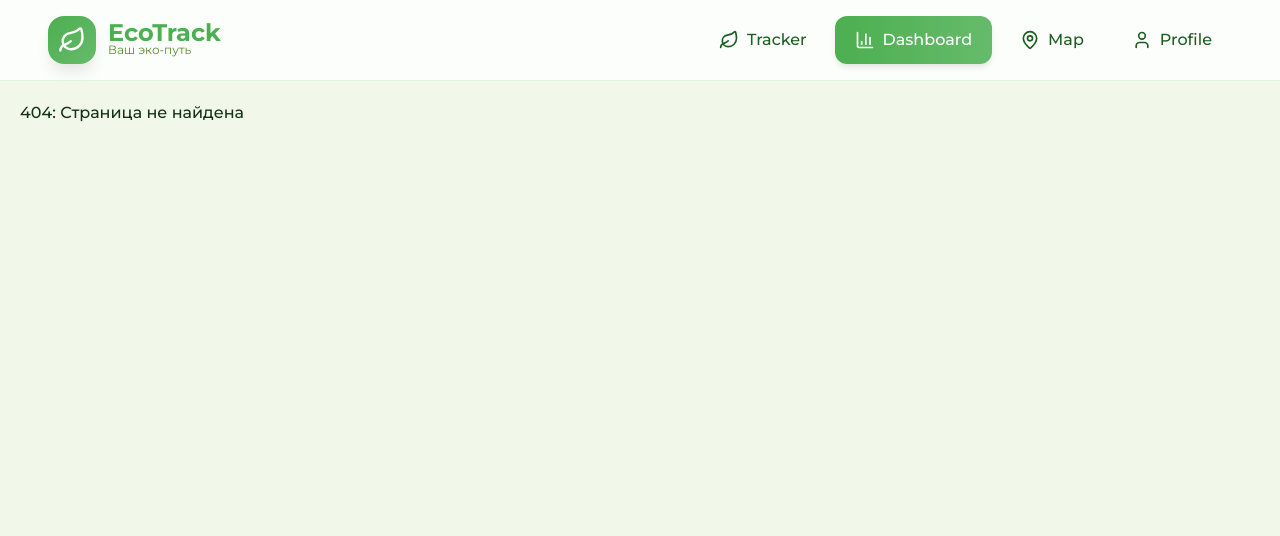
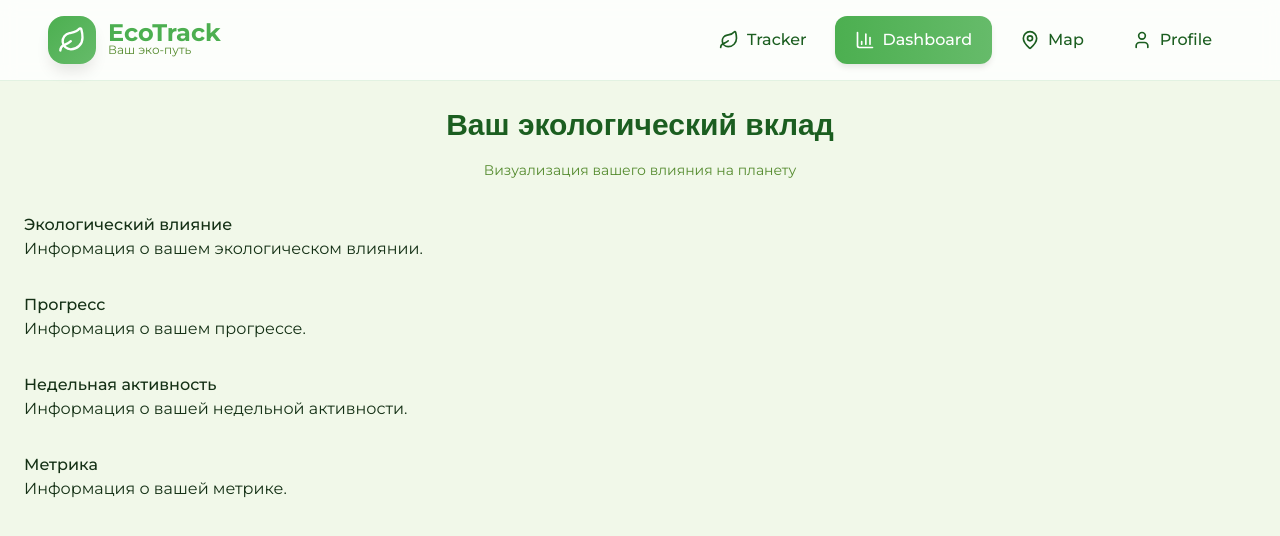
Before and after one commit to AlsouAR/Eco_Track, a React app: page /dashboard in a window 1280 px wide. Before the commit this address had no page. Shown: the top 536 px of the page. Built offline with nearby package versions, Linux system fonts and the light colour scheme.

Commit message:
Создана структура папок и компонентов для дашборда

```diff
--- a/src/app.tsx
+++ b/src/app.tsx
@@ -2,8 +2,8 @@ import React from 'react';
 import { Routes, Route } from 'react-router-dom';
 import HomePage from "./pages/home";
 import Header from "./features/header";
+import DashboardPage from "./pages/dashboard";
 
-const DashboardPage = () => <div style={{padding: '20px'}}><h1>Дэшборд</h1></div>;
 const NotFound = () => <div style={{padding: '20px'}}><h1>404: Страница не найдена</h1></div>;
 
 const App = () => {
@@ -15,7 +15,7 @@ const App = () => {
                 <Route path="/" element={<HomePage />} />
 
                 {}
-                <Route path="/shop" element={<DashboardPage />} />
+                <Route path="/dashboard" element={<DashboardPage />} />
 
                 {}
                 <Route path="*" element={<NotFound />} />
--- /dev/null
+++ b/src/features/dashboard/EcoImpact.tsx
@@ -0,0 +1,34 @@
+import React, { useState } from 'react';
+import styled from '@emotion/styled';
+
+// этот стиль нужно вынести в глобальные стили, но пока так
+const Title = styled.h1`
+  font-family: sans-serif;
+  font-size: 30px;
+  font-weight: 700;
+  line-height: 1.3;
+  color: #1B5E20;
+  margin-bottom: 1.5rem;
+  text-align: center;
+`;
+const Subtitle = styled.p`
+  font-size: 14px;
+  color: #558B2F;
+  line-height: 1.5;
+  margin-top: -0.5rem;
+  margin-bottom: 2rem;
+  text-align: center;
+`;
+
+export function EcoImpact() {
+    return (
+        <div>
+            <Title>Ваш экологический вклад</Title>
+            <Subtitle>Визуализация вашего влияния на планету</Subtitle>
+            <h2>Экологический влияние</h2>
+            <p>Информация о вашем экологическом влиянии.</p>
+        </div>
+    );
+}
+
+export default EcoImpact;
--- /dev/null
+++ b/src/features/dashboard/MetricCard.tsx
@@ -0,0 +1,13 @@
+import React, { useState } from 'react';
+import styled from '@emotion/styled';
+
+export function MetricCard() {
+    return (
+        <div>
+            <h2>Метрика</h2>
+            <p>Информация о вашей метрике.</p>
+        </div>
+    );
+}
+
+export default MetricCard;
--- /dev/null
+++ b/src/features/dashboard/Progress.tsx
@@ -0,0 +1,13 @@
+import React, { useState } from 'react';
+import styled from '@emotion/styled';
+
+export function Progress() {
+    return (
+        <div>
+            <h2>Прогресс</h2>
+            <p>Информация о вашем прогрессе.</p>
+        </div>
+    );
+}
+
+export default Progress;
--- /dev/null
+++ b/src/features/dashboard/WeekActivity.tsx
@@ -0,0 +1,13 @@
+import React, { useState } from 'react';
+import styled from '@emotion/styled';
+
+export function WeeklyActivity() {
+    return (
+        <div>
+            <h2>Недельная активность</h2>
+            <p>Информация о вашей недельной активности.</p>
+        </div>
+    );
+}
+
+export default WeeklyActivity;
--- /dev/null
+++ b/src/pages/dashboard/index.tsx
@@ -0,0 +1,30 @@
+import React from 'react';
+import styled from '@emotion/styled';
+import { motion } from 'framer-motion';
+import {EcoImpact} from '../../features/dashboard/EcoImpact';
+import {Progress} from '../../features/dashboard/Progress';
+import {WeeklyActivity} from '../../features/dashboard/WeekActivity';
+import {MetricCard} from '../../features/dashboard/MetricCard';
+
+// import {EcoCalendar} from "../../features/calendar/index";
+const PageContainer = styled.div`
+  max-width: 1440px;
+  margin: 0 auto;
+  padding: 1.5rem;
+  display: flex;
+  flex-direction: column;
+  gap: 2rem;
+`;
+
+const DashboardPage = () => {
+    return (
+        <PageContainer>
+            <EcoImpact />
+            <Progress />
+            <WeeklyActivity />
+            <MetricCard />
+        </PageContainer>
+    );
+};
+
+export default DashboardPage;
```
Also changed, not shown: 1 other file (tests, documents, lock files or other folders).
